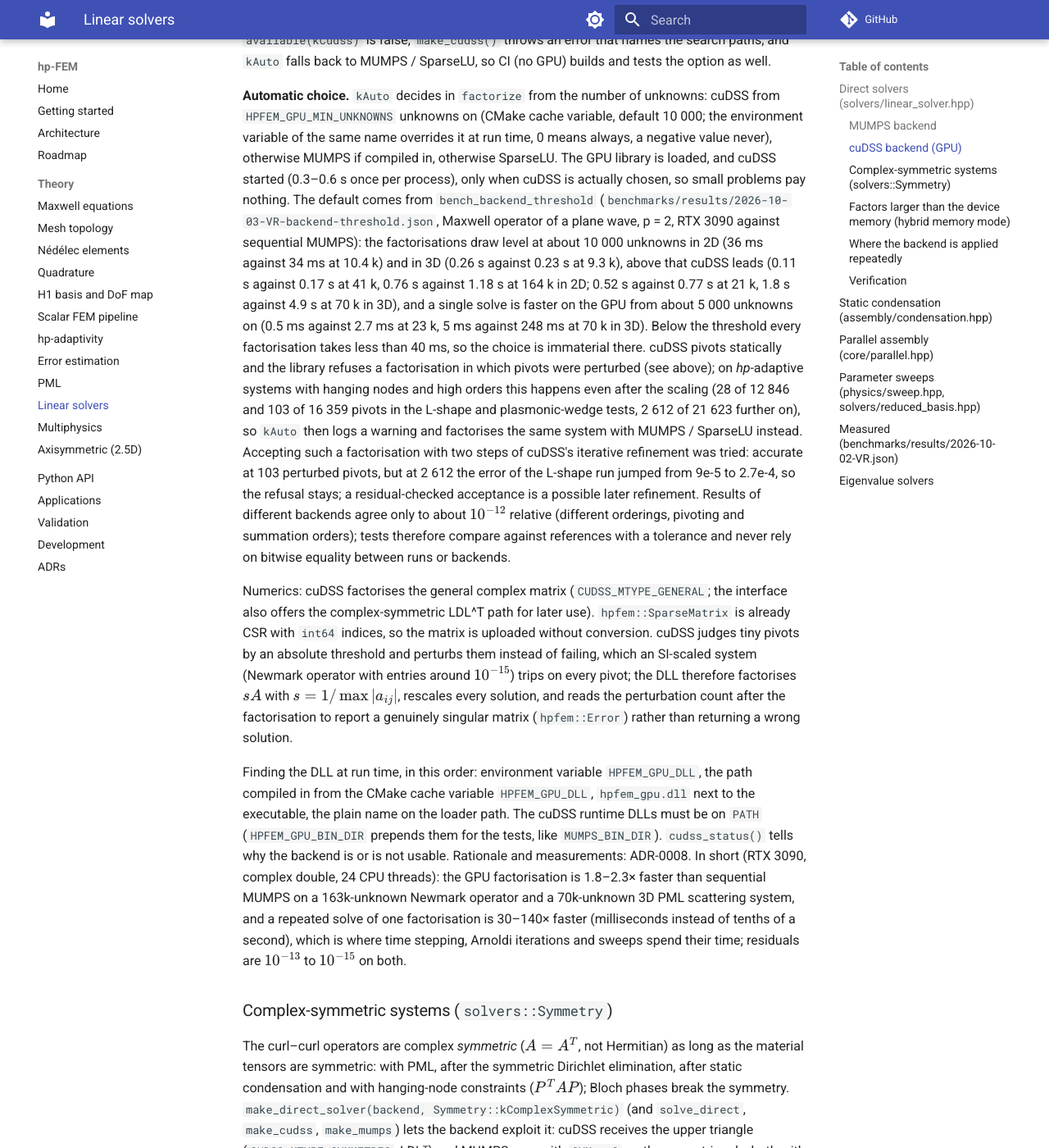
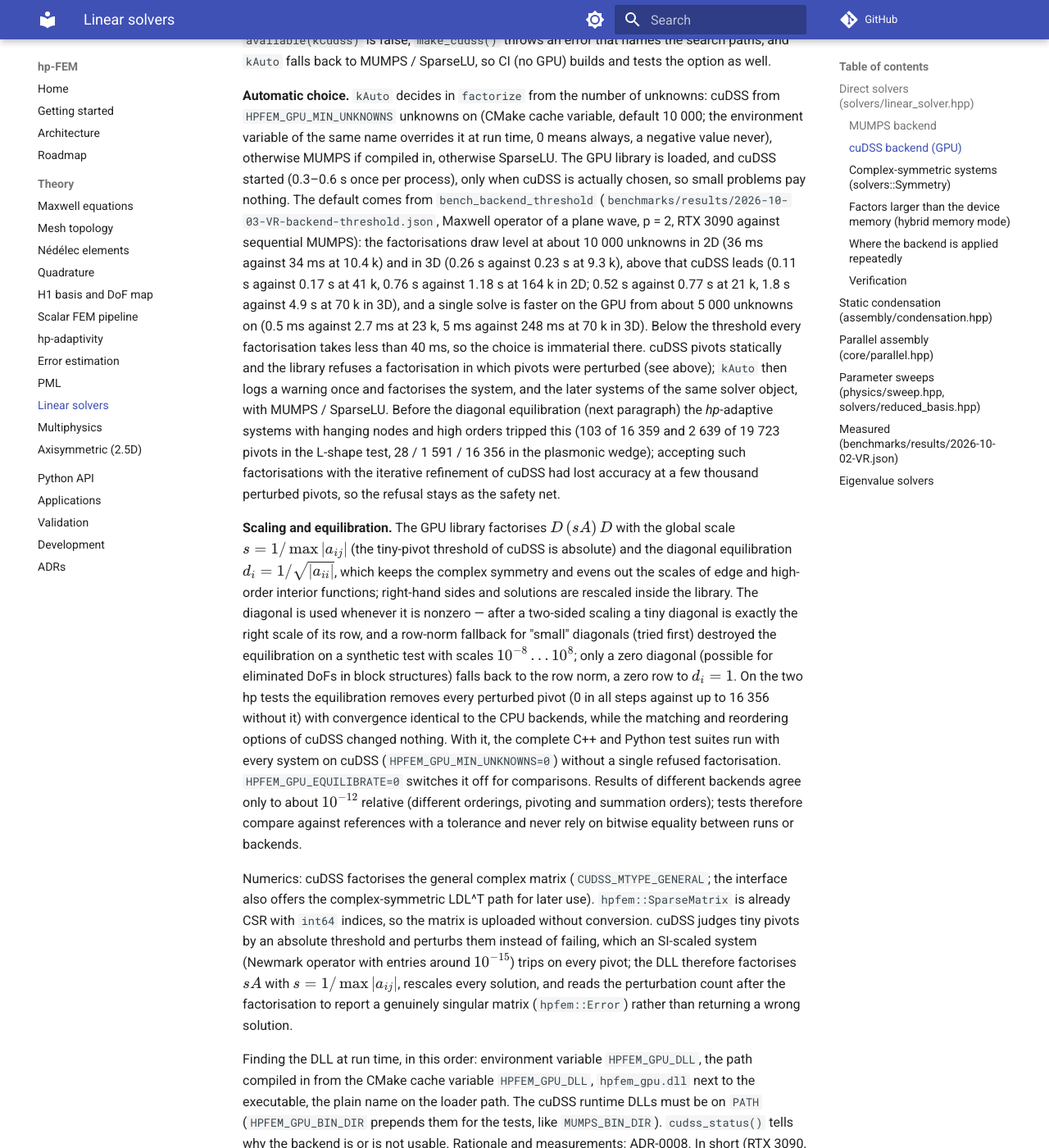
Before and after one commit to PhotonPower/hp-FEM, an MkDocs documentation site: the page built from docs/theory/solvers.md, in a window 1280 px wide and 1400 px high, scrolled down 1685 px. Shown: the whole window at 82% size. Built offline with MkDocs 1.6.1 and Material for MkDocs 9.7.7, drawn with Linux system fonts in a browser that asks for light colours; comment, search, counter and statistics services are not loaded.

Commit message:
feat(gpu): diagonal equilibration removes the perturbed pivots of hp systems
cuDSS pivots statically and perturbed tiny pivots on the hp-adaptive systems with hanging
nodes and high orders even after the global scaling (L-shape 103 / 2639, plasmonic wedge
28 / 1591 / 16356), so kAuto sent them to the CPU. The GPU library now factorises
D (s A) D with d_i = 1 / sqrt|a_ii| (row norm only for a zero diagonal, d_i = 1 for a zero
row; a row-norm fallback for merely small diagonals destroyed the equilibration on a
two-sided scaled test) and rescales right-hand sides and solutions: 0 perturbed pivots in
every step of both tests with identical convergence; cuDSS matching and reordering options
changed nothing, accepting perturbed factorisations with iterative refinement had lost
accuracy, so the refusal and the CPU fallback stay as the safety net. With every system on
cuDSS (HPFEM_GPU_MIN_UNKNOWNS=0) the C++ (309) and Python (65) suites pass without a
refused factorisation. HPFEM_GPU_EQUILIBRATE=0 switches the equilibration off for
comparisons; the self-test gained a case with rows scaled 1e-8 ... 1e8 (judged by the
residual) and reports residuals. Roadmap backlog item ticked, ADR-0008, solvers.md and
gpu/README updated.

Co-Authored-By: Claude Fable 5.1 <noreply@anthropic.com>

```diff
--- a/docs/theory/solvers.md
+++ b/docs/theory/solvers.md
@@ -67,13 +67,28 @@ in 2D; 0.52 s against 0.77 s at 21 k, 1.8 s against 4.9 s at 70 k in 3D), and a
 faster on the GPU from about 5 000 unknowns on (0.5 ms against 2.7 ms at 23 k, 5 ms against
 248 ms at 70 k in 3D). Below the threshold every factorisation takes less than 40 ms, so the
 choice is immaterial there. cuDSS pivots statically and the library refuses a factorisation
-in which pivots were perturbed (see above); on *hp*-adaptive systems with hanging nodes and
-high orders this happens even after the scaling (28 of 12 846 and 103 of 16 359 pivots in the
-L-shape and plasmonic-wedge tests, 2 612 of 21 623 further on), so `kAuto` then logs a
-warning and factorises the same system with MUMPS / SparseLU instead. Accepting such a
-factorisation with two steps of cuDSS's iterative refinement was tried: accurate at 103
-perturbed pivots, but at 2 612 the error of the L-shape run jumped from 9e-5 to 2.7e-4, so the
-refusal stays; a residual-checked acceptance is a possible later refinement. Results of different backends agree only to about $10^{-12}$
+in which pivots were perturbed (see above); `kAuto` then logs a warning once and factorises
+the system, and the later systems of the same solver object, with MUMPS / SparseLU. Before
+the diagonal equilibration (next paragraph) the *hp*-adaptive systems with hanging nodes
+and high orders tripped this (103 of 16 359 and 2 639 of 19 723 pivots in the L-shape test,
+28 / 1 591 / 16 356 in the plasmonic wedge); accepting such factorisations with the iterative
+refinement of cuDSS had lost accuracy at a few thousand perturbed pivots, so the refusal
+stays as the safety net.
+
+**Scaling and equilibration.** The GPU library factorises $D\,(sA)\,D$ with the global
+scale $s = 1/\max|a_{ij}|$ (the tiny-pivot threshold of cuDSS is absolute) and the diagonal
+equilibration $d_i = 1/\sqrt{|a_{ii}|}$, which keeps the complex symmetry and evens out the scales of edge and
+high-order interior functions; right-hand sides and solutions are rescaled inside the
+library. The diagonal is used whenever it is nonzero — after a two-sided scaling a tiny
+diagonal is exactly the right scale of its row, and a row-norm fallback for "small"
+diagonals (tried first) destroyed the equilibration on a synthetic test with scales
+$10^{-8} \ldots 10^{8}$; only a zero diagonal (possible for eliminated DoFs in block
+structures) falls back to the row norm, a zero row to $d_i = 1$. On the two hp tests the
+equilibration removes every perturbed pivot (0 in all steps
+against up to 16 356 without it) with convergence identical to the CPU backends, while the
+matching and reordering options of cuDSS changed nothing. With it, the complete C++ and
+Python test suites run with every system on cuDSS (`HPFEM_GPU_MIN_UNKNOWNS=0`) without a
+single refused factorisation. `HPFEM_GPU_EQUILIBRATE=0` switches it off for comparisons. Results of different backends agree only to about $10^{-12}$
 relative (different orderings, pivoting and summation orders); tests therefore compare
 against references with a tolerance and never rely on bitwise equality between runs or
 backends.
```
Also changed, not shown: docs/adr/0008-gpu-backend.md (+6 -1 lines), docs/roadmap.md (+9 -10 lines), gpu/README.md (+10 -4 lines), 2 other files.
